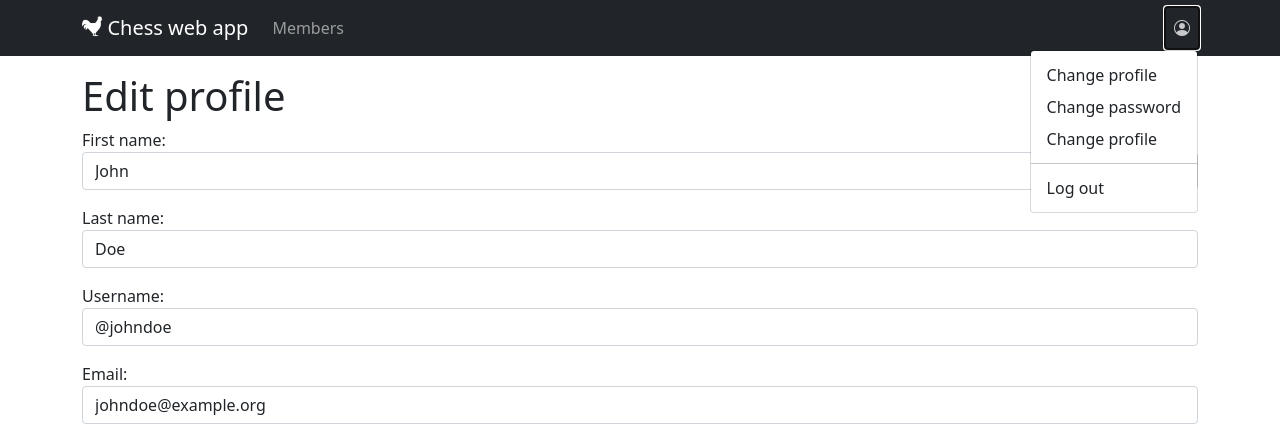
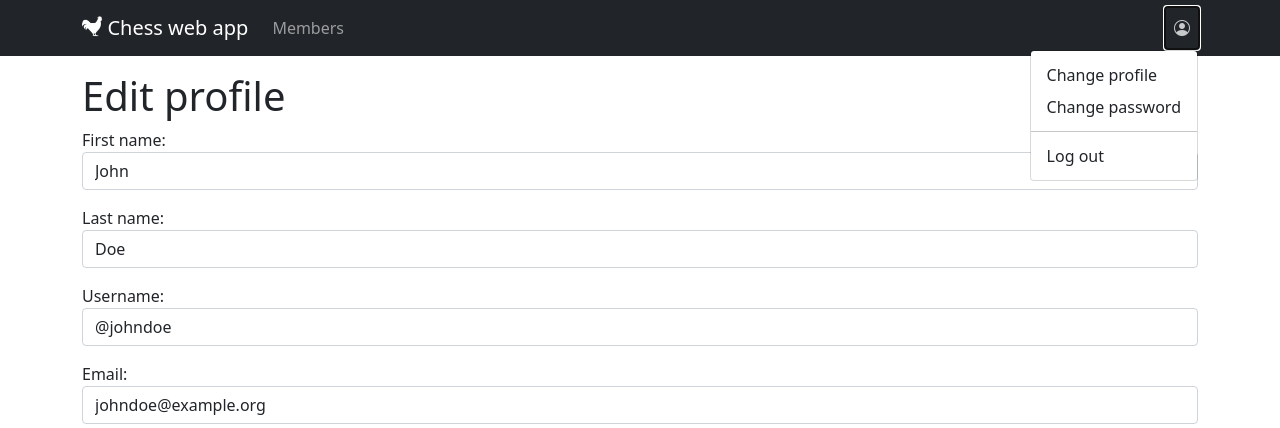
Before and after one commit to LMarshallAfzal/SEG-small-group-project, a Django app: page /profile in a window 1280 px wide, after a click that opens the changed part. Shown: the top 428 px of the page. Run offline with Django 3.2, Linux system fonts and the light colour scheme; a user stored in the database is signed in; some libraries are stand-ins or nearby versions; some web fonts are replaced.

Commit message:
remove duplicate navbar dropdown

```diff
--- a/clubs/templates/partials/menu.html
+++ b/clubs/templates/partials/menu.html
@@ -10,9 +10,8 @@
         <span class="bi-person-circle"></span>
       </a>
       <ul class="dropdown-menu dropdown-menu-end" aria-labelledby="user-account-dropdown">
-        <li><a class="dropdown-item" href="#">Change profile</a></li>
+        <li><a class="dropdown-item" href="{% url 'profile' %}">Change profile</a></li>
         <li><a class="dropdown-item" href="#">Change password</a></li>
-        <li><a class="dropdown-item" href="{% url 'profile' %}">Change profile</a></li>
         <li><hr class="dropdown-divider"></li>
         <li><a class="dropdown-item" href="{% url 'log_out' %}">Log out</a></li>
       </ul>
```
